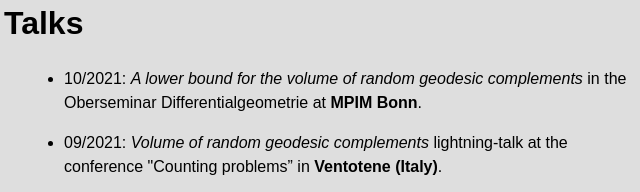
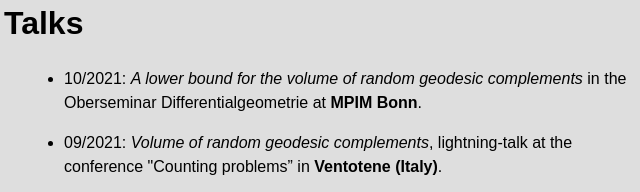
Before and after one commit to ykrifka/ykrifka.github.io, a plain HTML site: page index.html in a window 1280 px wide. Shown: the part 1260-1452 px from the top of the page, 211-851 px from the left. Drawn offline with Linux system fonts and the light colour scheme.

Commit message:
Update index.html

```diff
--- a/index.html
+++ b/index.html
@@ -67,7 +67,7 @@
 
 <ul>
 	<li> <p>10/2021: <i> A lower bound for the volume of random geodesic complements </i> in the Oberseminar Differentialgeometrie at <b>MPIM Bonn</b>.</li></p>
-	<li> <p>09/2021: <i> Volume of random geodesic complements </i> lightning-talk at the conference "Counting problems” in <b>Ventotene (Italy)</b>. </li></p>
+	<li> <p>09/2021: <i> Volume of random geodesic complements</i>, lightning-talk at the conference "Counting problems” in <b>Ventotene (Italy)</b>. </li></p>
 	<li> <p>06/2021: <i> The IRS compactification of moduli space</i> at the virtual conference <a href="https://www.ncngt.org/">NCNGT 2021</a>. The talks were recorded and you can find them here: <a href="https://www.youtube.com/watch?v=gTAXPeMQLdo">Part 1</a> <a href="./download/irscpctf_part_1_slides.pdf">(Slides)</a>, <a href="https://www.youtube.com/watch?v=FK5HvELmYYA">Part 2</a> <a href="./download/irscpctf_part_2_slides.pdf">(Slides)</a></li></p>
 	<li> <p>10/2020: <i> What is... Benjamini&ndash;Schramm convergence </i> in the <b>Zurich Graduate Colloquium</b>.</li></p>
 	<li> <p>05/2020: <i> The IRS compactification of moduli space </i> in the Group Theory Midrash (research seminar) at the <b>Weizmann Institute of Science (Israel)</b></li></p>
```
